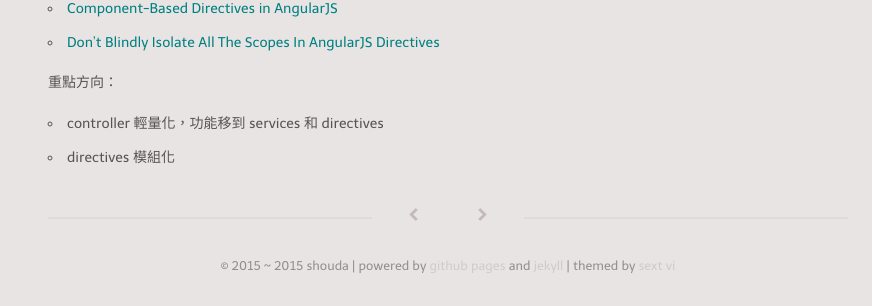
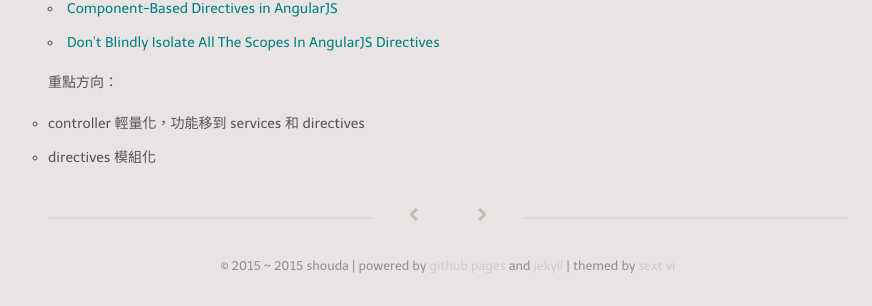
Before and after one commit to shouda/shouda.github.io, a Jekyll site: the page built from _posts/2015-02-15-angularjs-construct-suggestions.markdown, in a window 1280 px wide. Shown: the part 312-618 px from the top of the page, without its empty margins (192-1064 px from the left). Built offline with Jekyll 4.4.1, drawn with Linux system fonts in a browser that asks for light colours; nearby versions of some CDN libraries; Markdown is read by kramdown in place of the engine named in the settings.

Commit message:
update css

```diff
--- a/media/css/style.css
+++ b/media/css/style.css
@@ -21,7 +21,7 @@ body {
   color: #555;
   background-color: #e8e4e4; }
 
-ol, ul {
+ul {
   list-style-position: inside; }
 
 li {
--- a/media/css/style.scss
+++ b/media/css/style.scss
@@ -24,7 +24,7 @@ $background-color: #e8e4e4;
 
 * { margin: 0; padding: 0; }
 body { font-size: 14px; font-family: #{$font}; color: #555; background-color: $background-color; }
-ol, ul { list-style-position: inside; }
+ul { list-style-position: inside; }
 li { padding: .2em 0; list-style-type:circle; }
 hr { width: 4em; border: none; border-top: 1px dashed #d0d0d0; border-bottom: 1px dashed #eee; }
 .center { text-align: center; }
```
Also changed, not shown: 1 other file.
